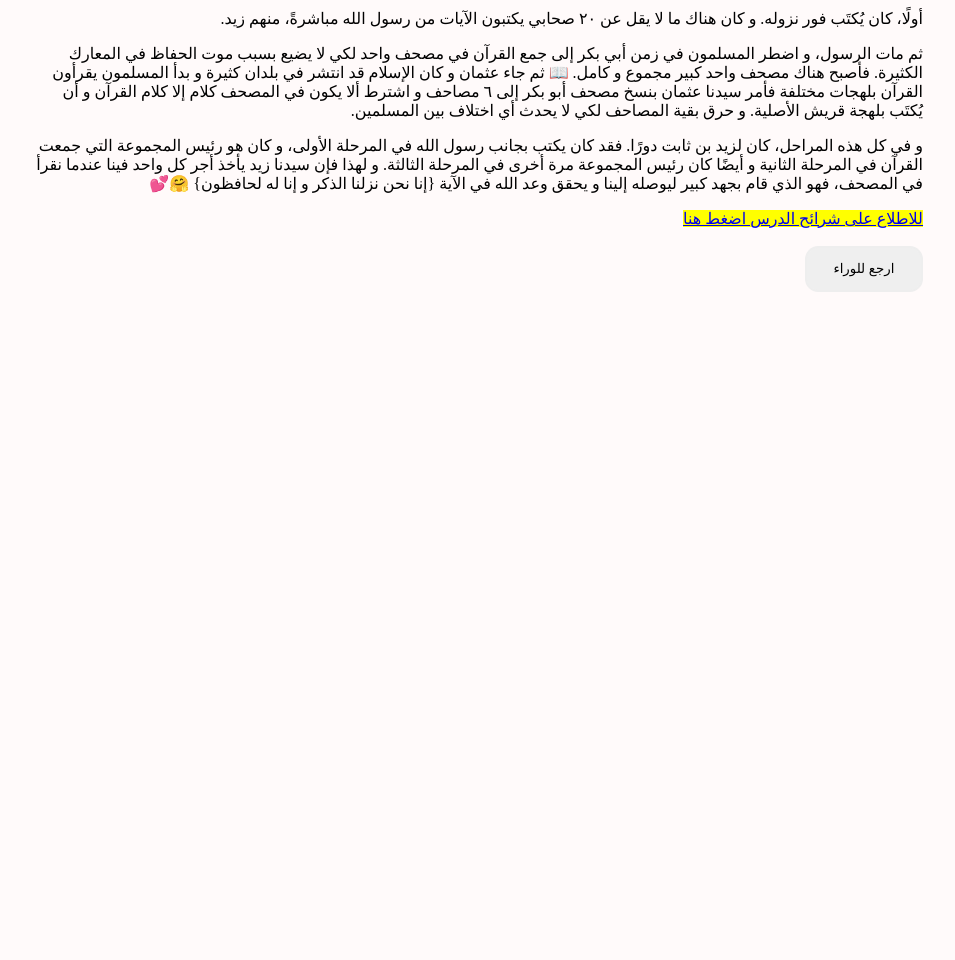
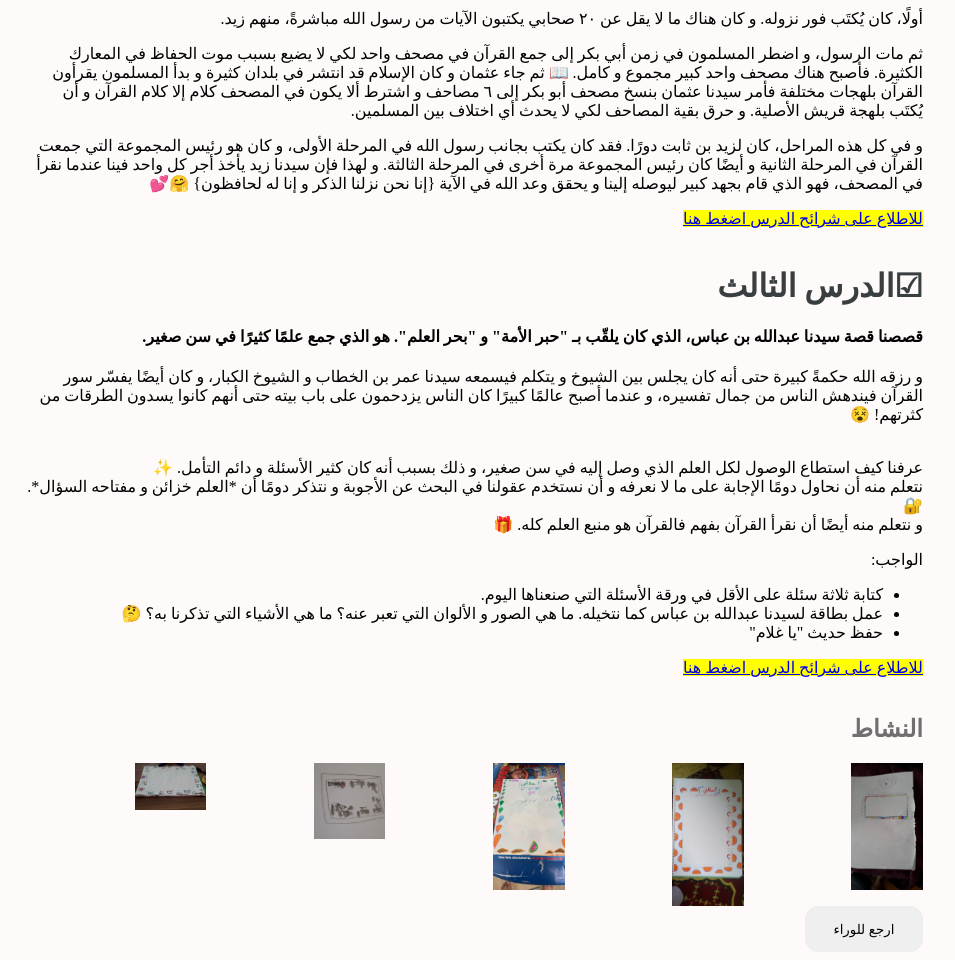
Before and after one commit to bowtiedalien/geelamal, a plain HTML site: page learntSoFar.html in a window 1280 px wide. Shown: the part 1043-2003 px from the top of the page, without its empty margins (261-1216 px from the left). Before the commit the page ends 1343 px from the top, so only its background shows below. Drawn offline with Linux system fonts and the light colour scheme.

Commit message:
third lesson + attendance

```diff
--- a/learntSoFar.html
+++ b/learntSoFar.html
@@ -56,6 +56,35 @@
 <a href="https://1drv.ms/p/s!AthRg9XziBzOiXL38NNDQIiCc-ci?e=k3lz46">للاطلاع على شرائح الدرس اضغط هنا</a>
     <br>
     <br>
+
+    <h1>&#9745;الدرس الثالث</h1>
+    <h4>قصصنا قصة سيدنا عبدالله بن عباس، الذي كان يلقّب بـ "حبر الأمة" و "بحر العلم". هو الذي جمع علمًا كثيرًا في سن صغير.</h4>
+    <p>و رزقه الله حكمةً كبيرة حتى أنه كان يجلس بين الشيوخ و يتكلم فيسمعه سيدنا عمر بن الخطاب و الشيوخ الكبار، و كان أيضًا يفسّر سور القرآن فيندهش الناس من جمال تفسيره، و عندما أصبح عالمًا كبيرًا كان الناس يزدحمون على باب بيته حتى أنهم كانوا يسدون الطرقات من كثرتهم! 😵</p>
+<br>
+عرفنا كيف استطاع الوصول لكل العلم الذي وصل إليه في سن صغير، و ذلك بسبب أنه كان كثير الأسئلة و دائم التأمل. ✨
+<br>
+نتعلم منه أن نحاول دومًا الإجابة على ما لا نعرفه و أن نستخدم عقولنا في البحث عن الأجوبة و نتذكر دومًا أن *العلم خزائن و مفتاحه السؤال*. 🔐
+<br>
+و نتعلم منه أيضًا أن نقرأ القرآن بفهم فالقرآن هو منبع العلم كله. 🎁
+</h4>
+
+<p> الواجب:</p>
+<ul>
+<li>كتابة ثلاثة سئلة على الأقل في ورقة الأسئلة التي صنعناها اليوم. </li>
+<li> عمل بطاقة لسيدنا عبدالله بن عباس كما نتخيله. ما هي الصور و الألوان التي تعبر عنه؟ ما هي الأشياء التي تذكرنا به؟ 🤔 </li>
+<li> حفظ حديث "يا غلام"</li>
+</ul>
+<a href="https://1drv.ms/p/s!AthRg9XziBzOiXN_uySC0hAw79gz?e=APbXuL">للاطلاع على شرائح الدرس اضغط هنا</a>
+<br>
+<br>
+<h2>النشاط</h2>
+<div class="media">
+  <img src="2020/lsn3-1.jpg" alt="ورقة عبدالرؤوف">
+  <img src="2020/lsn3-2.jpg" alt="ورقتي">
+  <img src="2020/lsn3-3.jpg" alt="ورقة زين">
+  <img src="2020/lsn3-4.jpg" alt="ورقة أحمد ملبنجي">
+  <img src="2020/lsn3-5.jpg" alt="ورقة إحسان">
+</div>
     <button type="button" name="button" onclick="location.href='main.html';">ارجع للوراء</button>
   </body>
 </html>
```
Also changed, not shown: 2020/lsn3-1.jpg (added), 2020/lsn3-2.jpg (added), 2020/lsn3-3.jpg (added), 2020/lsn3-4.jpg (added), 2020/lsn3-5.jpg (added), grades.png.
